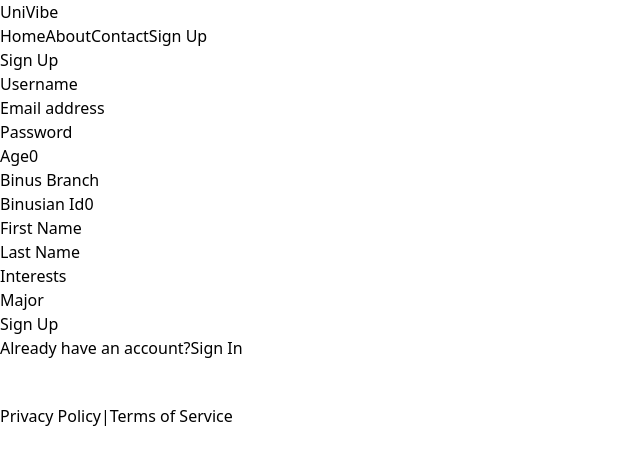
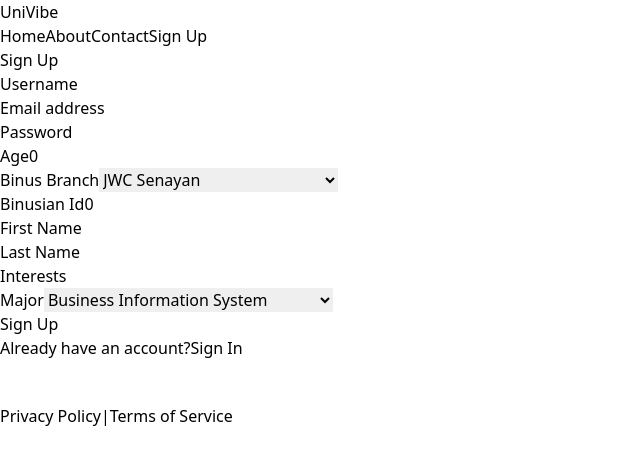
Before and after one commit to reaperxyndrome/UniVibe, a React (Vite) app: page /signup in a window 1280 px wide. Shown: the top 464 px of the page, without its empty margins (0-640 px from the left). Built offline with nearby package versions, Linux system fonts and the light colour scheme.

Commit message:
Drop down binus branch and major

```diff
--- a/src/SignUp.jsx
+++ b/src/SignUp.jsx
@@ -203,7 +203,25 @@ function SignUp() {
                 <label htmlFor="binus_branch" className="block text-sm font-medium text-white">
                 Binus Branch
                 </label>
-                <input
+                <select
+                    id="binus_branch"
+                    name="binus_branch"
+                    value={formData.binus_branch}
+                    onChange={handleChange}
+                >
+                    <option value="JWC Senayan">JWC Senayan</option>
+                    <option value="Binus FX Senayan">Binus FX Senayan</option>
+                    <option value="Binus SMB">Binus SMB</option>
+                    <option value="Binus Kemanggisan">Binus Kemanggisan</option>
+                    <option value="Binus Anggrek">Binus Anggrek</option>
+                    <option value="Binus Malang">Binus Malang</option>
+                    <option value="Binus Kijang">Binus Kijang</option>
+                    <option value="Binus Bandung">Binus Bandung</option>
+                    <option value="Binus Alam Sutera">Binus Alam Sutera</option>
+                    <option value="Binus Semarang">Graphic Design & New Media</option>
+                    <option value="Binus Syahdan">Binus Syahdan</option>
+                </select>
+                {/* <input
                 type="text"
                 name="binus_branch"
                 id="binus_branch"
@@ -211,7 +229,7 @@ function SignUp() {
                 onChange={handleChange}
                 className=" text-black h-7 mt-1 block w-full border-gray-300 rounded-md shadow-sm focus:ring-indigo-500 focus:border-indigo-500 sm:text-sm"
                 required
-                />
+                /> */}
             </div>
             <div>
                 <label htmlFor="binus_branch" className="block text-sm font-medium text-white">
@@ -274,7 +292,25 @@ function SignUp() {
                 <label htmlFor="major" className="block text-sm font-medium text-white">
                 Major
                 </label>
-                <input
+                <select
+                    id="major"
+                    name="major"
+                    value={formData.major}
+                    onChange={handleChange}
+                >
+                    <option value="Business Information System">Business Information System</option>
+                    <option value="Business Management & Marketing">Business Management & Marketing</option>
+                    <option value="Communication">Communication</option>
+                    <option value="Computer Science">Computer Science</option>
+                    <option value="Digital Business">Digital Business</option>
+                    <option value="Finance">Finance</option>
+                    <option value="International Business">International Business</option>
+                    <option value="Fashion Design">Fashion Design</option>
+                    <option value="Fashion Management">Fashion Management</option>
+                    <option value="Graphic Design & New Media">Graphic Design & New Media</option>
+                    <option value="Interactive Digital Media">Interactive Digital Media</option>
+                </select>
+                {/* <input
                 type="text"
                 name="major"
                 id="major"
@@ -282,7 +318,7 @@ function SignUp() {
                 onChange={handleChange}
                 className=" text-black h-7 mt-1 block w-full border-gray-300 rounded-md shadow-sm focus:ring-indigo-500 focus:border-indigo-500 sm:text-sm"
                 required
-                />
+                /> */}
             </div>
             <div>
                 <button
```
